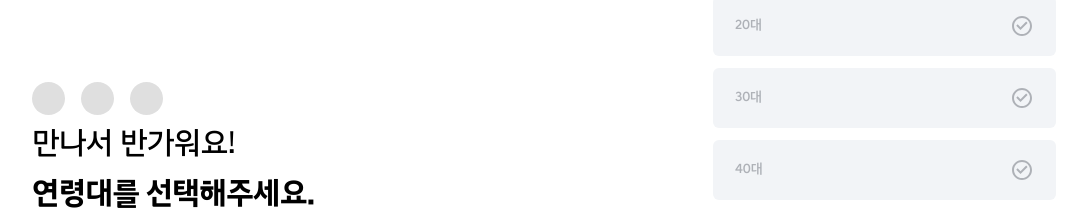
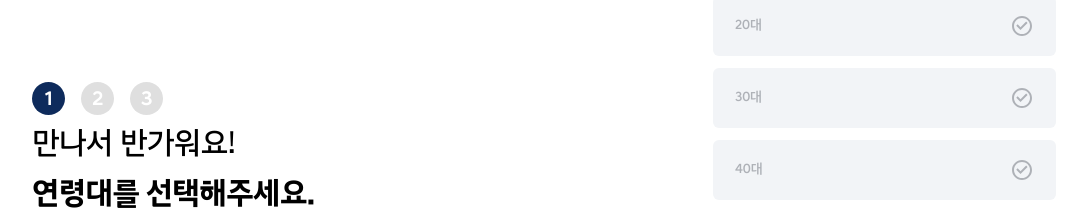
Before and after one commit to softeerbootcamp-2nd/H3-UmochaRacer, a React (Vite) app in the folder frontend/: page /guide in a window 1280 px wide. Shown: the part 250-460 px from the top of the page, without its empty margins (96-1183 px from the left). Built offline with nearby package versions, Linux system fonts and the light colour scheme.

Commit message:
feat: flow전환 애니메이션 구현(#171)

```diff
--- a/frontend/src/component/guidecontent/SelectFlow.tsx
+++ b/frontend/src/component/guidecontent/SelectFlow.tsx
@@ -1,10 +1,11 @@
-import React, {useState} from 'react';
+import React, {useRef, useState} from 'react';
 import styled, {css} from 'styled-components';
 import {Body1_Medium, Title1_Medium, Title3_Regular} from '@/style/fonts';
 import {colors} from '@/style/theme';
 import {selectData} from './GuidData';
 import GridList from './selectflow/GridList';
 import CardList from './selectflow/CardList';
+import {flexCenter} from '@/style/common';
 
 interface FlowDescription {
   comment: string;
@@ -33,7 +34,7 @@ const flowTextArr: FlowDescription[] = [
 const LAST_FLOW_NUM: number = 2;
 const FLOW_NUM = 3;
 
-const CircleIcon = () => {
+const CircleIcon = (isSelect: boolean) => {
   return (
     <svg
       xmlns="http://www.w3.org/2000/svg"
@@ -42,7 +43,12 @@ const CircleIcon = () => {
       viewBox="0 0 33 33"
       fill="none"
     >
-      <circle cx="16.5" cy="16.5" r="16.5" fill="#DFDFDF" />
+      <circle
+        cx="16.5"
+        cy="16.5"
+        r="16.5"
+        fill={isSelect ? colors.Main_Hyundai_Blue : '#DFDFDF'}
+      />
     </svg>
   );
 };
@@ -52,39 +58,119 @@ interface Props {
 }
 
 const isMove = (prevLevel: number, currLevel: number) => {
+  let move: boolean = true;
   const category: string[] = ['age', 'gender'];
   if (prevLevel < currLevel) {
-    return selectData[category[prevLevel]] !== undefined;
+    Array.from({length: currLevel - prevLevel}).map((_, index) => {
+      console.log(currLevel + index);
+      if (!selectData[category[prevLevel + index]]) {
+        move = false;
+      }
+    });
   }
-  return true;
+  return move;
+};
+
+const DISTANCE_BETWEEN = 48.99;
+
+const CircleSwap = (
+  leftCircle: HTMLDivElement | null,
+  rightCircle: HTMLDivElement | null,
+  swapLevel: number,
+) => {
+  const SWAP_PIXEL: number = DISTANCE_BETWEEN * swapLevel;
+  if (leftCircle && rightCircle) {
+    leftCircle.style.transform = `translateX(${SWAP_PIXEL}px)`;
+    rightCircle.style.transform = `translateX(-${SWAP_PIXEL}px)`;
+  }
 };
 
 function SelectFlow({setComplete}: Props) {
-  const [flowLevel, setFlowLevel] = useState(0);
+  const [flowLevel, setFlowLevel] = useState<number>(0);
+  const artistRef = useRef<null[] | HTMLDivElement[]>([]);
+  const prevFlowRef = useRef<number>(0);
+  const swapTargetRef = useRef<HTMLDivElement | null>();
+
   const handleCardClick = (nextFlow: number) => {
     setFlowLevel(nextFlow);
   };
+
+  const handleSwapEnd = (e: React.TransitionEvent, index: number) => {
+    const target = e.target as HTMLDivElement;
+    target.style.transition = 'none';
+    target.style.transform = '';
+
+    const circle = target.firstChild?.firstChild as HTMLElement;
+    if (index === flowLevel) {
+      circle.style.fill = colors.Main_Hyundai_Blue;
+    } else {
+      circle.style.fill = '#DFDFDF';
+    }
+
+    prevFlowRef.current = flowLevel;
+  };
+
+  if (artistRef.current) {
+    let leftElem: HTMLDivElement | null,
+      rightElem: HTMLDivElement | null,
+      swapLevel: number;
+
+    if (prevFlowRef.current !== undefined) {
+      swapTargetRef.current = artistRef.current[prevFlowRef.current];
+
+      if (prevFlowRef.current > flowLevel) {
+        leftElem = artistRef.current[flowLevel];
+        rightElem = swapTargetRef.current;
+        swapLevel = prevFlowRef.current - flowLevel;
+      } else {
+        leftElem = swapTargetRef.current;
+        rightElem = artistRef.current[flowLevel];
+        swapLevel = flowLevel - prevFlowRef.current;
+      }
+
+      if (leftElem && rightElem) {
+        leftElem.style.transition = '0.5s';
+        rightElem.style.transition = '0.5s';
+      }
+
+      CircleSwap(leftElem, rightElem, swapLevel);
+    }
+  }
 
   const icons: React.JSX.Element[] = Array.from({length: FLOW_NUM}).map(
     (_, index) => {
       return (
         <Left.IconBox
           key={index}
+          style={{transition: 'all 0.5s'}}
           onClick={() => {
             if (!isMove(flowLevel, index)) return;
             handleCardClick(index);
           }}
+          onTransitionEnd={(e) => {
+            handleSwapEnd(e, index);
+          }}
+          ref={(element) => {
+            artistRef.current[index] = element;
+          }}
         >
-          {CircleIcon()}
+          {CircleIcon(index === prevFlowRef.current)}
         </Left.IconBox>
       );
     },
   );
 
+  const levels: React.JSX.Element[] = Array.from({length: FLOW_NUM}).map(
+    (_, index) => <Left.IconBox key={index}>{index + 1}</Left.IconBox>,
+  );
+
   return (
     <Wrapper>
       <FlowContainer.Left>
-        <Left.Level>{icons}</Left.Level>
+        <Left.Level>
+          {icons}
+          <Left.LevelBox>{levels}</Left.LevelBox>
+        </Left.Level>
         <Left.Comment>{flowTextArr[flowLevel].comment}</Left.Comment>
         <Left.SelectionText>
           {flowTextArr[flowLevel].suggest}
@@ -145,11 +231,35 @@ const Left = {
   Level: styled.div`
     display: inline-flex;
     align-items: flex-start;
+    position: relative;
     width: 131px;
     height: 33px;
     gap: 16px;
   `,
+
+  LevelBox: styled.div`
+    display: flex;
+    justify-content: space-between;
+    position: absolute;
+    width: 100%;
+    height: 100%;
+    pointer-events: none;
+
+    div {
+      ${Title1_Medium}
+      font-size: 20px;
+      font-weight: 400;
+      ${flexCenter}
+      color: ${colors.Hyundai_White};
+    }
+  `,
   IconBox: styled.div`
+    width: 33px;
+    height: 33px;
+    cursor: pointer;
+    transition: transform 0.5s;
+  `,
+  FlowBtn: styled.button`
     width: 33px;
     height: 33px;
     cursor: pointer;
```
